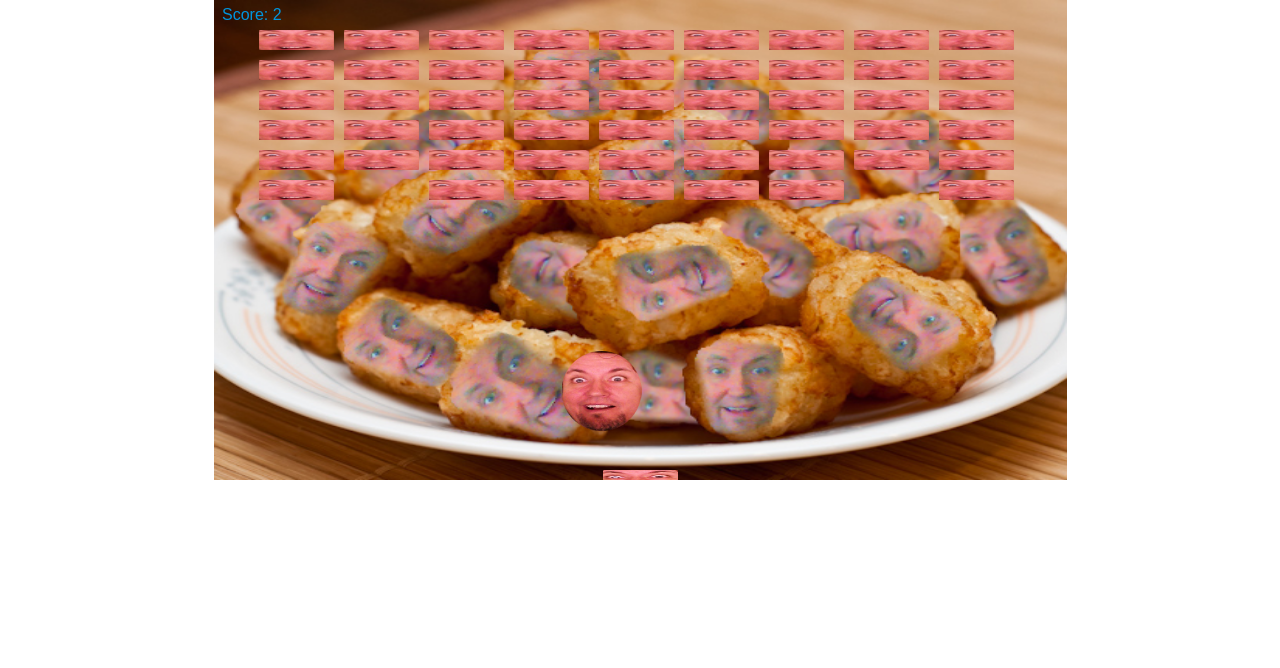
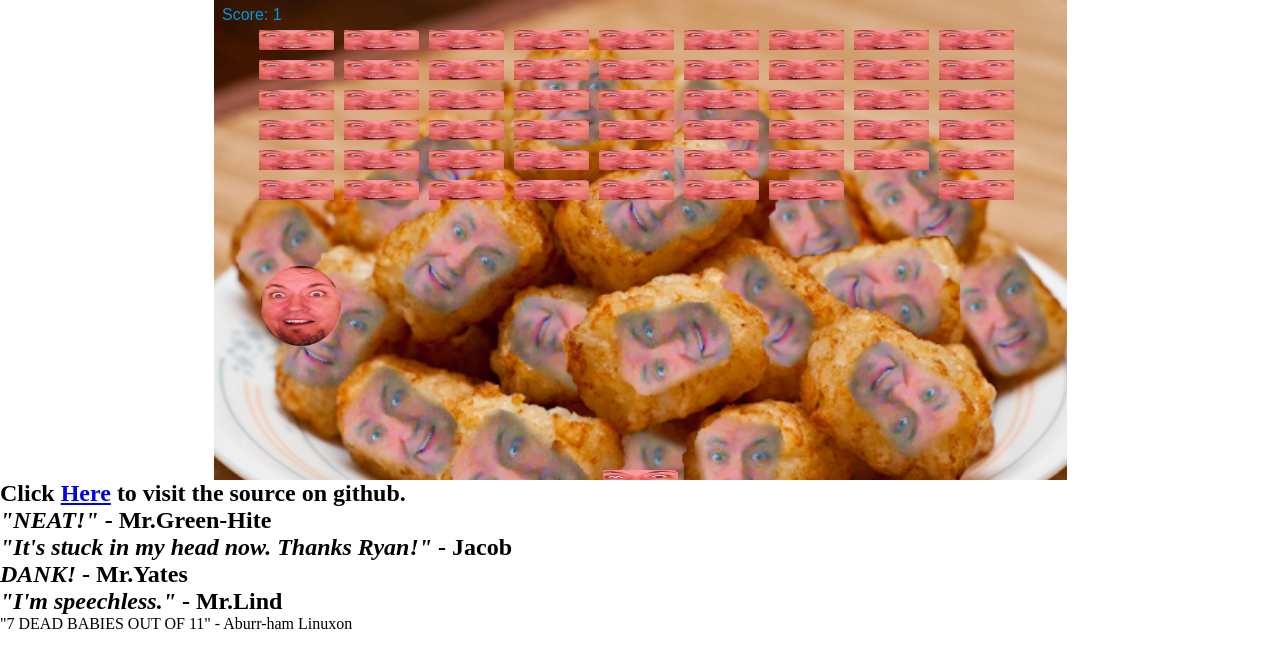
Before and after one commit to RyanTheNerd/DankJSBreakout, a plain HTML site: page index.html in a window 1280 px wide. Drawn offline with Linux system fonts and the light colour scheme.

Commit message:
Update index.html

```diff
--- a/index.html
+++ b/index.html
@@ -5,10 +5,9 @@
   <title>JSbreakout</title>
   <style> * {padding: 0; margin: 0;}
   #mycanvas {
-    top:10px;
     background-image: url("img/background.jpg");
     background-repeat: no-repeat;
-    background-size: 853px 480px;
+    background-size: 100%;
     display: block; margin: 0 auto;
   }
   </style>
@@ -17,6 +16,12 @@
   <!-- <canvas id="background" width="853" height="480"></canvas> -->
   <canvas id="mycanvas" width="853" height="480"></canvas>
   <audio loop autoplay><source src="Tetris" type="audio/mp3"></audio>
+  <h2>Click <a href="https://github.com/RyanTheNerd/DankJSBreakout">Here</a> to visit the source on github.</h2>
+  <h2><i>"NEAT!"</i> - Mr.Green-Hite</h2>
+  <h2><i>"It's stuck in my head now. Thanks Ryan!"</i> - Jacob</h2>
+  <h2><i>DANK!</i> - Mr.Yates</h2>
+  <h2><i>"I'm speechless."</i> - Mr.Lind</h2>
+  <h2<i>"7 DEAD BABIES OUT OF 11"</i> - Aburr-ham Linuxon<h2>
   <script>
     var ball = new Image();   // Create new img element
     ball.src = 'img/ball.png'; // Set source path
@@ -31,10 +36,12 @@
     // bgctx.drawImage(bgImage, 0, 0, 853, 480);
     var canvas = document.getElementById("mycanvas");
     var ctx = canvas.getContext("2d");
+    //ball placement
     var x = canvas.width/2;
     var y = canvas.height-50;
-    var dx = 3;
-    var dy = -3;
+    //speed of ball
+    var dx = 4;
+    var dy = -4;
     var ballRadius = 40;
     var paddleHeight = 10;
     var paddleWidth = 75;
@@ -86,7 +93,11 @@
       ctx.drawImage(paddle, paddleX, canvas.height-paddleHeight, paddleWidth, paddleHeight);
       ctx.closePath();
     }
+    function getRandomArbitrary(min, max) {
+    return Math.random() * (max - min) + min;
+  }
     function draw() {
+        window.requestAnimationFrame(draw);
         ctx.clearRect(0, 0, canvas.width, canvas.height);
         drawBricks();
         drawBall();
@@ -95,26 +106,27 @@
         drawScore();
         x += dx;
         y += dy;
-        if(x + dx > canvas.width-ballRadius || x + dx < ballRadius) {
+        if(x + dx > canvas.width - ballRadius || x + dx < ballRadius) {
             dx = -dx;
         }
         if(y + dy < ballRadius) {
             dy = -dy;
         }
-        else if (y + dy > canvas.height-ballRadius) {
+        else if (y + dy > canvas.height - ballRadius) {
           if(x > paddleX && x < paddleX + paddleWidth) {
             dy = -dy;
           }
-          else {
+          else if (y > canvas.height-ballRadius) {
             alert("Game Over!");
             document.location.reload();
           }
         }
-        if(rightPressed && paddleX < canvas.width-paddleWidth) {
-          paddleX += 4;
+        //move paddle with keyboard
+        if(rightPressed && paddleX < canvas.width - paddleWidth) {
+          paddleX += 8;
         }
         else if(leftPressed && paddleX > 0) {
-          paddleX -= 4;
+          paddleX -= 8;
         }
 
     }
@@ -158,10 +170,11 @@
               }
           }
       }
+      //turns key strokes and mouse into variables
       document.addEventListener("keydown", keyDownHandler, false);
       document.addEventListener("keyup", keyUpHandler, false);
       document.addEventListener("mousemove", mouseMoveHandler, false);
-    setInterval(draw, 10);
+    window.requestAnimationFrame(draw);
   </script>
 </body>
 </html>
```
